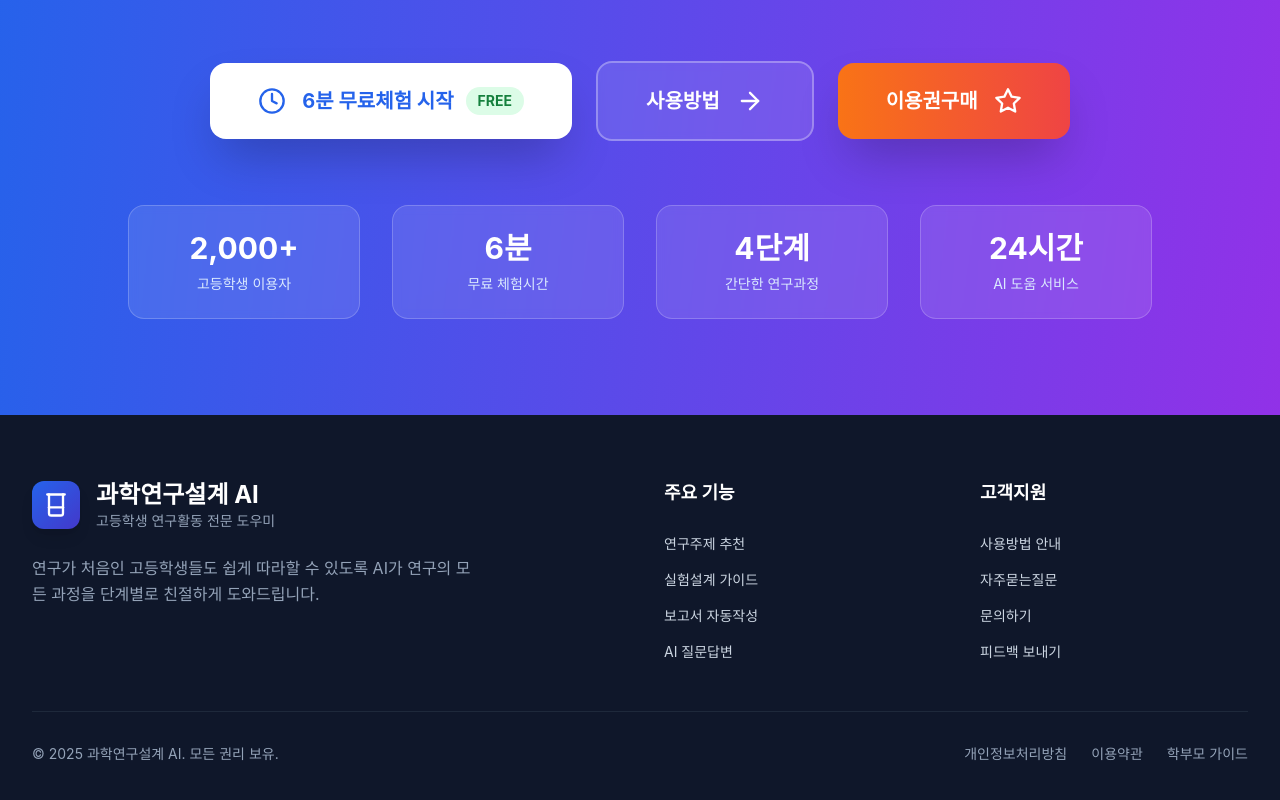
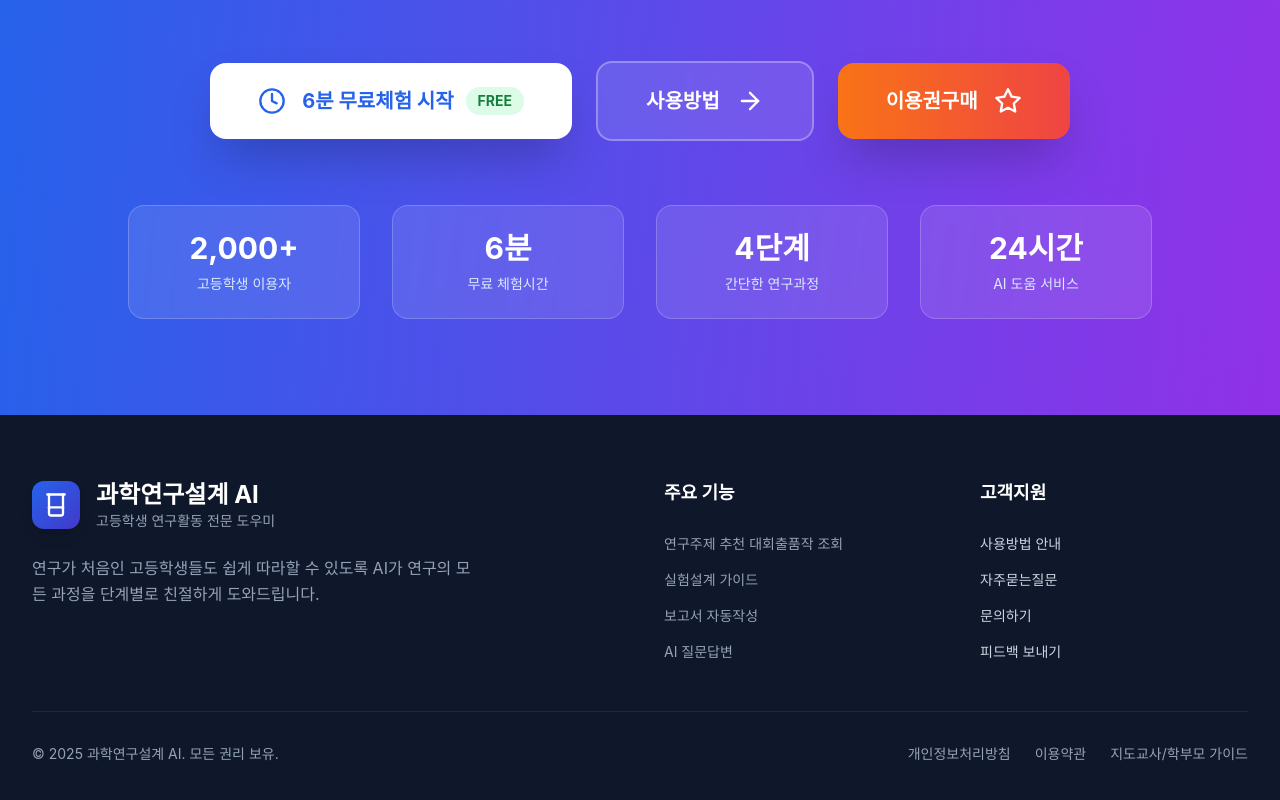
Before and after one commit to jonghyeuk/littlescieceAIchatlanding, a React (Create React App) app: page / in a window 1280 px wide. Shown: the part 2873-3673 px from the top of the page. Built offline with nearby package versions, Linux system fonts and the light colour scheme; the HTML template or start-up script is replaced by a standard one.

Commit message:
Update LandingPage.js

```diff
--- a/src/components/LandingPage.js
+++ b/src/components/LandingPage.js
@@ -407,20 +407,20 @@ const LandingPage = () => {
             <div>
               <h4 className="font-bold text-white mb-6 text-lg">주요 기능</h4>
               <ul className="space-y-3">
-                <li><a href="#" className="hover:text-white transition-colors text-sm">연구주제 추천</a></li>
-                <li><a href="#" className="hover:text-white transition-colors text-sm">실험설계 가이드</a></li>
-                <li><a href="#" className="hover:text-white transition-colors text-sm">보고서 자동작성</a></li>
-                <li><a href="#" className="hover:text-white transition-colors text-sm">AI 질문답변</a></li>
+                <li><span className="text-slate-400 text-sm">연구주제 추천 대회출품작 조회</span></li>
+                <li><span className="text-slate-400 text-sm">실험설계 가이드</span></li>
+                <li><span className="text-slate-400 text-sm">보고서 자동작성</span></li>
+                <li><span className="text-slate-400 text-sm">AI 질문답변</span></li>
               </ul>
             </div>
 
             <div>
               <h4 className="font-bold text-white mb-6 text-lg">고객지원</h4>
               <ul className="space-y-3">
-                <li><a href="#" className="hover:text-white transition-colors text-sm">사용방법 안내</a></li>
-                <li><a href="#" className="hover:text-white transition-colors text-sm">자주묻는질문</a></li>
-                <li><a href="#" className="hover:text-white transition-colors text-sm">문의하기</a></li>
-                <li><a href="#" className="hover:text-white transition-colors text-sm">피드백 보내기</a></li>
+                <li><a href="help.html" className="hover:text-white transition-colors text-sm">사용방법 안내</a></li>
+                <li><a href="faq.html" className="hover:text-white transition-colors text-sm">자주묻는질문</a></li>
+                <li><a href="contact.html" className="hover:text-white transition-colors text-sm">문의하기</a></li>
+                <li><a href="contact.html" className="hover:text-white transition-colors text-sm">피드백 보내기</a></li>
               </ul>
             </div>
           </div>
@@ -430,9 +430,9 @@ const LandingPage = () => {
               © 2025 과학연구설계 AI. 모든 권리 보유.
             </p>
             <div className="flex items-center text-sm text-slate-400 space-x-6">
-              <a href="#" className="hover:text-white transition-colors">개인정보처리방침</a>
-              <a href="#" className="hover:text-white transition-colors">이용약관</a>
-              <a href="#" className="hover:text-white transition-colors">학부모 가이드</a>
+              <a href="privacy.html" className="hover:text-white transition-colors">개인정보처리방침</a>
+              <a href="terms.html" className="hover:text-white transition-colors">이용약관</a>
+              <a href="parents.html" className="hover:text-white transition-colors">지도교사/학부모 가이드</a>
             </div>
           </div>
         </div>
```
